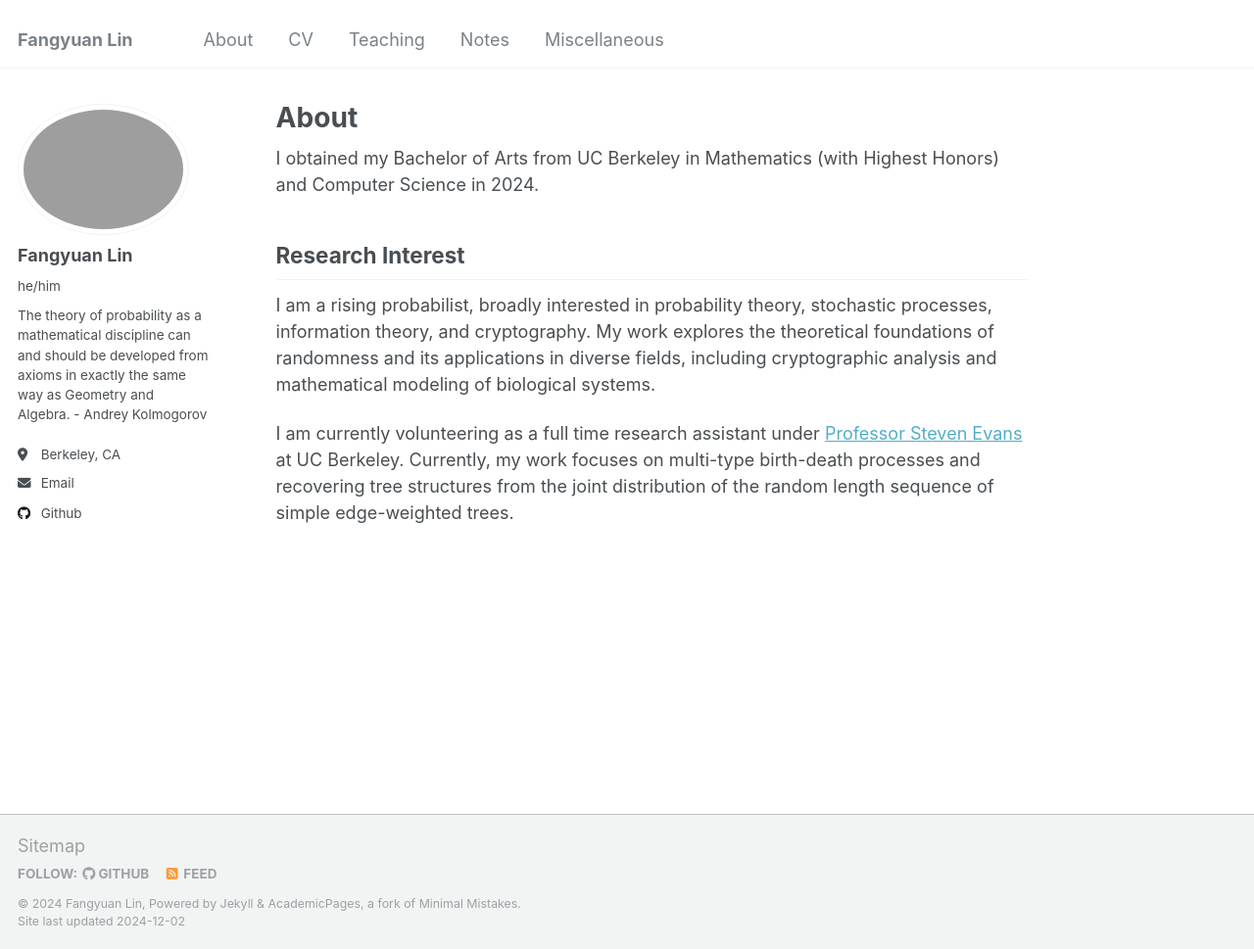
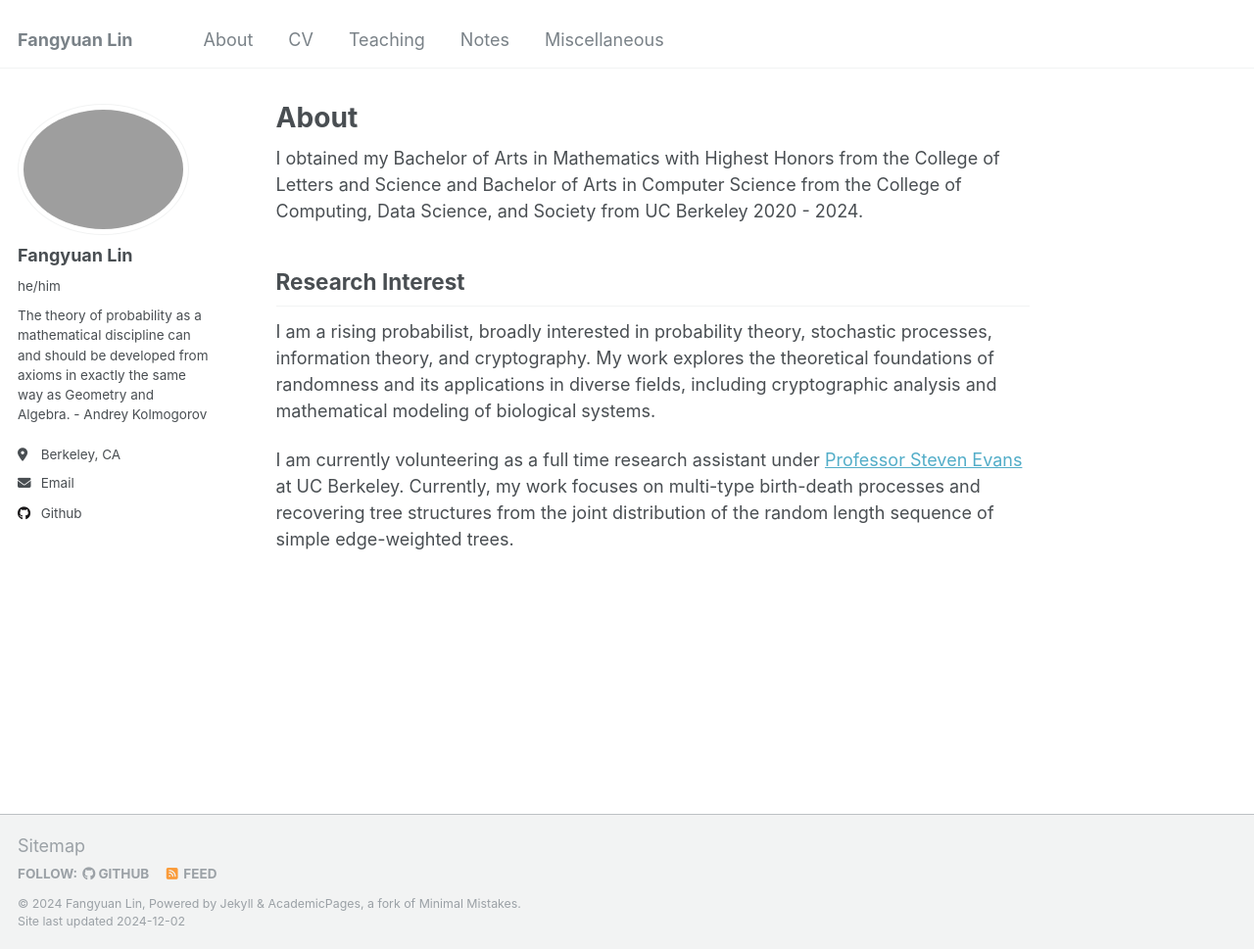
Before and after one commit to hongyingjia618/hongyingjia618.github.io, a Jekyll site: the page built from _pages/about.md, in a window 1280 px wide and 969 px high. Shown: the whole window at 98% size. Built offline with Jekyll 4.4.1, drawn with Linux system fonts in a browser that asks for light colours.

Commit message:
Update about.md

```diff
--- a/_pages/about.md
+++ b/_pages/about.md
@@ -7,7 +7,7 @@ redirect_from:
   - /about.html
 ---
 
-I obtained my Bachelor of Arts from UC Berkeley in Mathematics (with Highest Honors) and Computer Science in 2024.
+I obtained my Bachelor of Arts in Mathematics with Highest Honors from the College of Letters and Science and Bachelor of Arts in Computer Science from the College of Computing, Data Science, and Society from UC Berkeley 2020 - 2024.
 
 ## Research Interest
 
```
